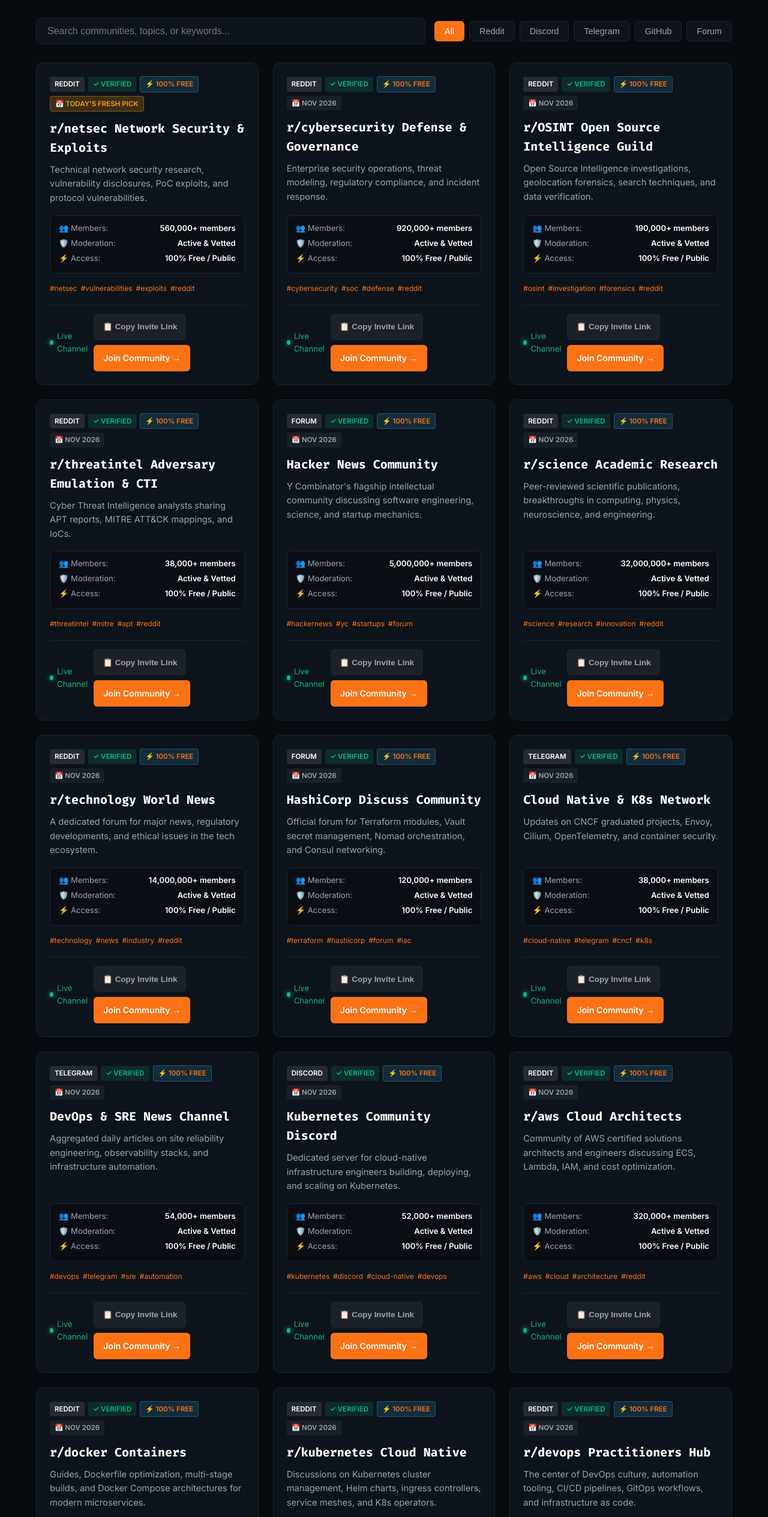
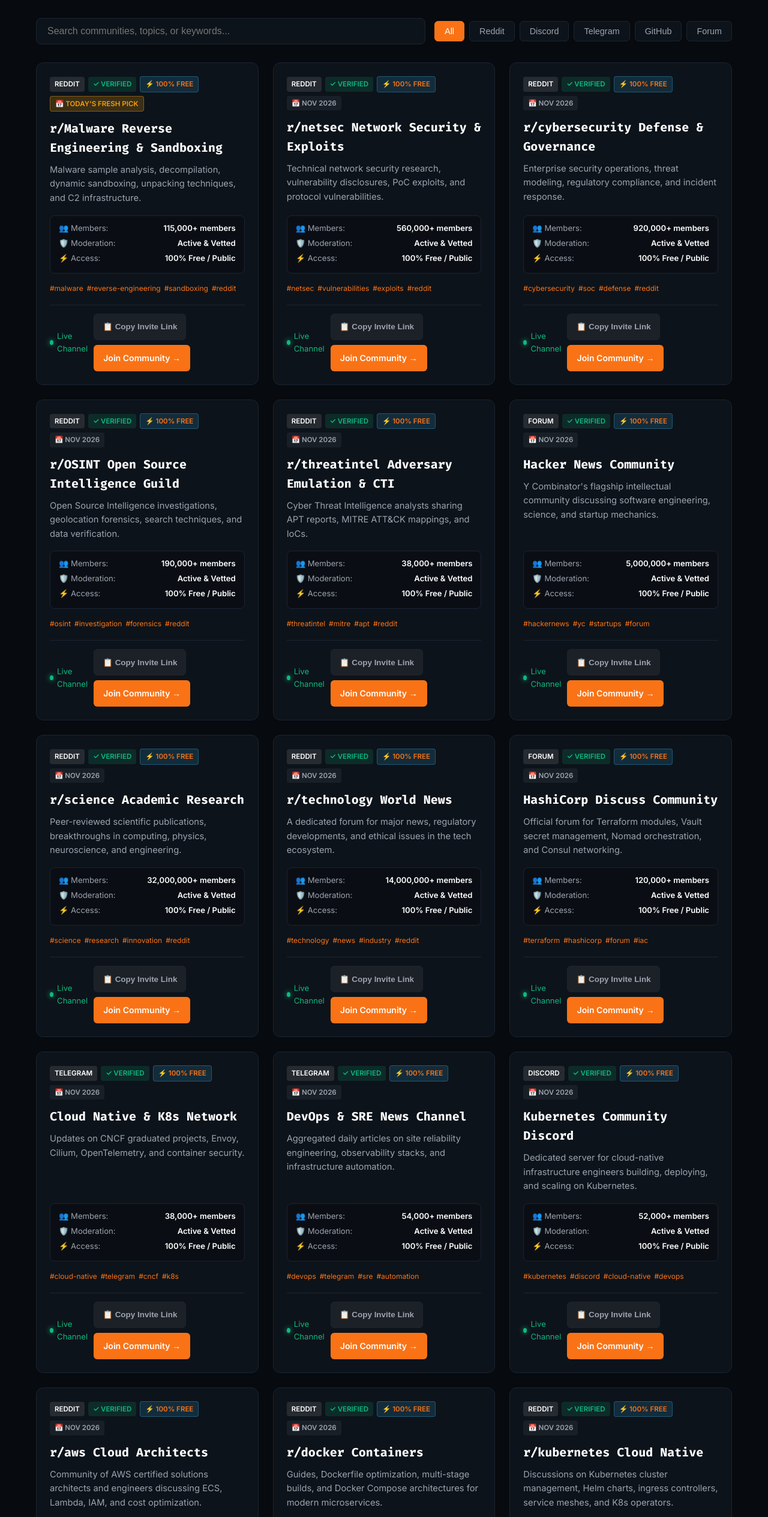
Before and after one commit to jibranpcccc/cyber-threat-intelligence-hub, a plain HTML site: page index.html in a window 1280 px wide. Shown: the part 1131-3660 px from the top of the page at 60% size. Drawn offline with Linux system fonts and the light colour scheme.

Commit message:
feat(replenishment): fresh community links added - 2026-11-22 [skip ci]

```diff
--- a/index.html
+++ b/index.html
@@ -148,114 +148,114 @@
           {
             "@type": "ListItem",
             "position": 1,
+            "name": "r/Malware Reverse Engineering & Sandboxing",
+            "description": "Malware sample analysis, decompilation, dynamic sandboxing, unpacking techniques, and C2 infrastructure.",
+            "url": "https://www.reddit.com/r/Malware/"
+          },
+          {
+            "@type": "ListItem",
+            "position": 2,
             "name": "r/netsec Network Security & Exploits",
             "description": "Technical network security research, vulnerability disclosures, PoC exploits, and protocol vulnerabilities.",
             "url": "https://www.reddit.com/r/netsec/"
           },
           {
             "@type": "ListItem",
-            "position": 2,
+            "position": 3,
             "name": "r/cybersecurity Defense & Governance",
             "description": "Enterprise security operations, threat modeling, regulatory compliance, and incident response.",
             "url": "https://www.reddit.com/r/cybersecurity/"
           },
           {
             "@type": "ListItem",
-            "position": 3,
+            "position": 4,
             "name": "r/OSINT Open Source Intelligence Guild",
             "description": "Open Source Intelligence investigations, geolocation forensics, search techniques, and data verification.",
             "url": "https://www.reddit.com/r/OSINT/"
           },
           {
             "@type": "ListItem",
-            "position": 4,
+            "position": 5,
             "name": "r/threatintel Adversary Emulation & CTI",
             "description": "Cyber Threat Intelligence analysts sharing APT reports, MITRE ATT&CK mappings, and IoCs.",
             "url": "https://www.reddit.com/r/threatintel/"
           },
           {
             "@type": "ListItem",
-            "position": 5,
+            "position": 6,
             "name": "Hacker News Community",
             "description": "Y Combinator's flagship intellectual community discussing software engineering, science, and startup mechanics.",
             "url": "https://news.ycombinator.com"
           },
           {
             "@type": "ListItem",
-            "position": 6,
+            "position": 7,
             "name": "r/science Academic Research",
             "description": "Peer-reviewed scientific publications, breakthroughs in computing, physics, neuroscience, and engineering.",
             "url": "https://www.reddit.com/r/science/"
           },
           {
             "@type": "ListItem",
-            "position": 7,
+            "position": 8,
             "name": "r/technology World News",
             "description": "A dedicated forum for major news, regulatory developments, and ethical issues in the tech ecosystem.",
             "url": "https://www.reddit.com/r/technology/"
           },
           {
             "@type": "ListItem",
-            "position": 8,
+            "position": 9,
             "name": "HashiCorp Discuss Community",
             "description": "Official forum for Terraform modules, Vault secret management, Nomad orchestration, and Consul networking.",
             "url": "https://discuss.hashicorp.com"
           },
           {
             "@type": "ListItem",
-            "position": 9,
+            "position": 10,
             "name": "Cloud Native & K8s Network",
             "description": "Updates on CNCF graduated projects, Envoy, Cilium, OpenTelemetry, and container security.",
             "url": "https://t.me/cloud_native_hub"
           },
           {
             "@type": "ListItem",
-            "position": 10,
+            "position": 11,
             "name": "DevOps & SRE News Channel",
             "description": "Aggregated daily articles on site reliability engineering, observability stacks, and infrastructure automation.",
             "url": "https://t.me/devops_channel"
           },
           {
             "@type": "ListItem",
-            "position": 11,
+            "position": 12,
             "name": "Kubernetes Community Discord",
             "description": "Dedicated server for cloud-native infrastructure engineers building, deploying, and scaling on Kubernetes.",
             "url": "https://discuss.kubernetes.io"
           },
           {
             "@type": "ListItem",
-            "position": 12,
+            "position": 13,
             "name": "r/aws Cloud Architects",
             "description": "Community of AWS certified solutions architects and engineers discussing ECS, Lambda, IAM, and cost optimization.",
             "url": "https://www.reddit.com/r/aws/"
           },
           {
             "@type": "ListItem",
-            "position": 13,
+            "position": 14,
             "name": "r/docker Containers",
             "description": "Guides, Dockerfile optimization, multi-stage builds, and Docker Compose architectures for modern microservices.",
             "url": "https://www.reddit.com/r/docker/"
           },
           {
             "@type": "ListItem",
-            "position": 14,
+            "position": 15,
             "name": "r/kubernetes Cloud Native",
             "description": "Discussions on Kubernetes cluster management, Helm charts, ingress controllers, service meshes, and K8s operators.",
             "url": "https://www.reddit.com/r/kubernetes/"
           },
           {
             "@type": "ListItem",
-            "position": 15,
+            "position": 16,
             "name": "r/devops Practitioners Hub",
             "description": "The center of DevOps culture, automation tooling, CI/CD pipelines, GitOps workflows, and infrastructure as code.",
             "url": "https://www.reddit.com/r/devops/"
-          },
-          {
-            "@type": "ListItem",
-            "position": 16,
-            "name": "r/Malware Reverse Engineering & Sandboxing",
-            "description": "Malware sample analysis, decompilation, dynamic sandboxing, unpacking techniques, and C2 infrastructure.",
-            "url": "https://www.reddit.com/r/Malware/"
           },
           {
             "@type": "ListItem",
@@ -617,12 +617,36 @@
         </div>
         <div id="vetted-communities" class="grid">
 
-        <div id="community-card-1" class="card" data-platform="reddit" data-category="netsec">
+        <div id="community-card-1" class="card" data-platform="reddit" data-category="malware">
             <div class="card-header">
                 <span class="badge badge-platform">Reddit</span>
                 <span class="badge badge-verified">✓ Verified</span>
                 <span class="badge badge-free">⚡ 100% Free</span>
                 <span class="badge badge-date" style="background: rgba(245, 158, 11, 0.2); color: #f59e0b; border: 1px solid rgba(245, 158, 11, 0.4); font-weight: 700;">📅 Today's Fresh Pick</span>
+            </div>
+            <h3 class="card-title">r/Malware Reverse Engineering & Sandboxing</h3>
+            <p class="card-desc">Malware sample analysis, decompilation, dynamic sandboxing, unpacking techniques, and C2 infrastructure.</p>
+            <div class="spec-matrix">
+                <div class="spec-row"><span>👥 Members:</span> <strong>115,000+ members</strong></div>
+                <div class="spec-row"><span>🛡️ Moderation:</span> <strong>Active & Vetted</strong></div>
+                <div class="spec-row"><span>⚡ Access:</span> <strong>100% Free / Public</strong></div>
+            </div>
+            <div class="tags-row"><span class="tag">#malware</span><span class="tag">#reverse-engineering</span><span class="tag">#sandboxing</span><span class="tag">#reddit</span></div>
+            <div class="card-footer">
+                <span class="activity-pulse"><span class="pulse-dot"></span> Live Channel</span>
+                <div class="card-actions">
+                    <button class="btn-copy-invite" onclick="copyInviteLink(event, 'https://www.reddit.com/r/Malware/')">📋 Copy Invite Link</button>
+                    <a href="https://www.reddit.com/r/Malware/" target="_blank" rel="noopener noreferrer" class="btn-join">Join Community →</a>
+                </div>
+            </div>
+        </div>
+
+        <div id="community-card-2" class="card" data-platform="reddit" data-category="netsec">
+            <div class="card-header">
+                <span class="badge badge-platform">Reddit</span>
+                <span class="badge badge-verified">✓ Verified</span>
+                <span class="badge badge-free">⚡ 100% Free</span>
+                <span class="badge badge-date">📅 Nov 2026</span>
             </div>
             <h3 class="card-title">r/netsec Network Security & Exploits</h3>
             <p class="card-desc">Technical network security research, vulnerability disclosures, PoC exploits, and protocol vulnerabilities.</p>
@@ -641,7 +665,7 @@
             </div>
         </div>
 
-        <div id="community-card-2" class="card" data-platform="reddit" data-category="cybersecurity">
+        <div id="community-card-3" class="card" data-platform="reddit" data-category="cybersecurity">
             <div class="card-header">
                 <span class="badge badge-platform">Reddit</span>
                 <span class="badge badge-verified">✓ Verified</span>
@@ -665,7 +689,7 @@
             </div>
         </div>
 
-        <div id="community-card-3" class="card" data-platform="reddit" data-category="osint">
+        <div id="community-card-4" class="card" data-platform="reddit" data-category="osint">
             <div class="card-header">
                 <span class="badge badge-platform">Reddit</span>
                 <span class="badge badge-verified">✓ Verified</span>
@@ -689,7 +713,7 @@
             </div>
         </div>
 
-        <div id="community-card-4" class="card" data-platform="reddit" data-category="threat intel">
+        <div id="community-card-5" class="card" data-platform="reddit" data-category="threat intel">
             <div class="card-header">
                 <span class="badge badge-platform">Reddit</span>
                 <span class="badge badge-verified">✓ Verified</span>
@@ -713,7 +737,7 @@
             </div>
         </div>
 
-        <div id="community-card-5" class="card" data-platform="forum" data-category="computer science & startups">
+        <div id="community-card-6" class="card" data-platform="forum" data-category="computer science & startups">
             <div class="card-header">
                 <span class="badge badge-platform">Forum</span>
                 <span class="badge badge-verified">✓ Verified</span>
@@ -737,7 +761,7 @@
             </div>
         </div>
 
-        <div id="community-card-6" class="card" data-platform="reddit" data-category="science & innovation">
+        <div id="community-card-7" class="card" data-platform="reddit" data-category="science & innovation">
             <div class="card-header">
                 <span class="badge badge-platform">Reddit</span>
                 <span class="badge badge-verified">✓ Verified</span>
@@ -761,7 +785,7 @@
             </div>
         </div>
 
-        <div id="community-card-7" class="card" data-platform="reddit" data-category="tech news">
+        <div id="community-card-8" class="card" data-platform="reddit" data-category="tech news">
             <div class="card-header">
                 <span class="badge badge-platform">Reddit</span>
                 <span class="badge badge-verified">✓ Verified</span>
@@ -785,7 +809,7 @@
             </div>
         </div>
 
-        <div id="community-card-8" class="card" data-platform="forum" data-category="infrastructure as code">
+        <div id="community-card-9" class="card" data-platform="forum" data-category="infrastructure as code">
             <div class="card-header">
                 <span class="badge badge-platform">Forum</span>
                 <span class="badge badge-verified">✓ Verified</span>
@@ -809,7 +833,7 @@
             </div>
         </div>
 
-        <div id="community-card-9" class="card" data-platform="telegram" data-category="cloud native">
+        <div id="community-card-10" class="card" data-platform="telegram" data-category="cloud native">
             <div class="card-header">
                 <span class="badge badge-platform">Telegram</span>
                 <span class="badge badge-verified">✓ Verified</span>
@@ -833,7 +857,7 @@
             </div>
         </div>
 
-        <div id="community-card-10" class="card" data-platform="telegram" data-category="devops & sre">
+        <div id="community-card-11" class="card" data-platform="telegram" data-category="devops & sre">
             <div class="card-header">
                 <span class="badge badge-platform">Telegram</span>
                 <span class="badge badge-verified">✓ Verified</span>
@@ -857,7 +881,7 @@
             </div>
         </div>
 
-        <div id="community-card-11" class="card" data-platform="discord" data-category="container orchestration">
+        <div id="community-card-12" class="card" data-platform="discord" data-category="container orchestration">
             <div class="card-header">
                 <span class="badge badge-platform">Discord</span>
                 <span class="badge badge-verified">✓ Verified</span>
@@ -881,7 +905,7 @@
             </div>
         </div>
 
-        <div id="community-card-12" class="card" data-platform="reddit" data-category="cloud architecture">
+        <div id="community-card-13" class="card" data-platform="reddit" data-category="cloud architecture">
             <div class="card-header">
                 <span class="badge badge-platform">Reddit</span>
                 <span class="badge badge-verified">✓ Verified</span>
@@ -905,7 +929,7 @@
             </div>
         </div>
 
-        <div id="community-card-13" class="card" data-platform="reddit" data-category="containers">
+        <div id="community-card-14" class="card" data-platform="reddit" data-category="containers">
             <div class="card-header">
                 <span class="badge badge-platform">Reddit</span>
                 <span class="badge badge-verified">✓ Verified</span>
@@ -929,7 +953,7 @@
             </div>
         </div>
 
-        <div id="community-card-14" class="card" data-platform="reddit" data-category="container orchestration">
+        <div id="community-card-15" class="card" data-platform="reddit" data-category="container orchestration">
             <div class="card-header">
                 <span class="badge badge-platform">Reddit</span>
                 <span class="badge badge-verified">✓ Verified</span>
@@ -953,7 +977,7 @@
             </div>
         </div>
 
-        <div id="community-card-15" class="card" data-platform="reddit" data-category="devops & ci/cd">
+        <div id="community-card-16" class="card" data-platform="reddit" data-category="devops & ci/cd">
             <div class="card-header">
                 <span class="badge badge-platform">Reddit</span>
                 <span class="badge badge-verified">✓ Verified</span>
@@ -973,30 +997,6 @@
                 <div class="card-actions">
                     <button class="btn-copy-invite" onclick="copyInviteLink(event, 'https://www.reddit.com/r/devops/')">📋 Copy Invite Link</button>
                     <a href="https://www.reddit.com/r/devops/" target="_blank" rel="noopener noreferrer" class="btn-join">Join Community →</a>
-                </div>
-            </div>
-        </div>
-
-        <div id="community-card-16" class="card" data-platform="reddit" data-category="malware">
-            <div class="card-header">
-                <span class="badge badge-platform">Reddit</span>
-                <span class="badge badge-verified">✓ Verified</span>
-                <span class="badge badge-free">⚡ 100% Free</span>
-                <span class="badge badge-date">📅 Nov 2026</span>
-            </div>
-            <h3 class="card-title">r/Malware Reverse Engineering & Sandboxing</h3>
-            <p class="card-desc">Malware sample analysis, decompilation, dynamic sandboxing, unpacking techniques, and C2 infrastructure.</p>
-            <div class="spec-matrix">
-                <div class="spec-row"><span>👥 Members:</span> <strong>115,000+ members</strong></div>
-                <div class="spec-row"><span>🛡️ Moderation:</span> <strong>Active & Vetted</strong></div>
-                <div class="spec-row"><span>⚡ Access:</span> <strong>100% Free / Public</strong></div>
-            </div>
-            <div class="tags-row"><span class="tag">#malware</span><span class="tag">#reverse-engineering</span><span class="tag">#sandboxing</span><span class="tag">#reddit</span></div>
-            <div class="card-footer">
-                <span class="activity-pulse"><span class="pulse-dot"></span> Live Channel</span>
-                <div class="card-actions">
-                    <button class="btn-copy-invite" onclick="copyInviteLink(event, 'https://www.reddit.com/r/Malware/')">📋 Copy Invite Link</button>
-                    <a href="https://www.reddit.com/r/Malware/" target="_blank" rel="noopener noreferrer" class="btn-join">Join Community →</a>
                 </div>
             </div>
         </div>
```
Also changed, not shown: data/groups.json (+20 -19 lines), feed.xml (+9 -9 lines).
